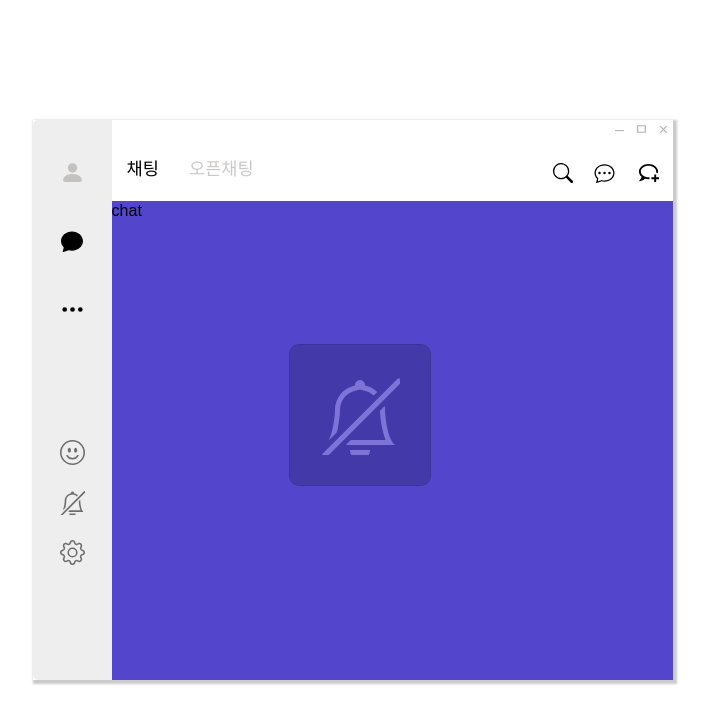
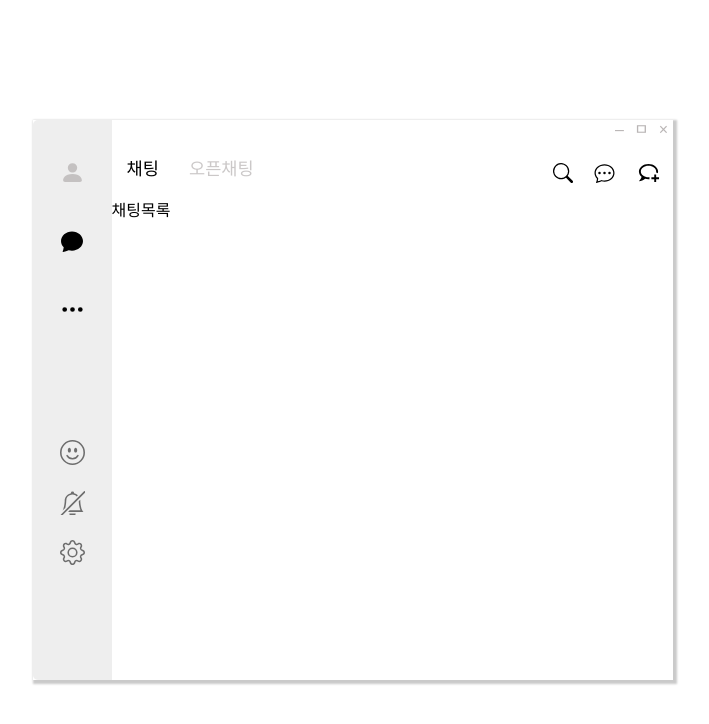
Before and after one commit to react-kakao-fe/kakao-clone, a React (Create React App) app: page /chat in a window 1280 px wide. Both pictures are taken after a click on the icon 359 px from the left and 502 px from the top of the page. Shown: the top 724 px of the page, without its empty margins (287-996 px from the left). Built offline with nearby package versions, Linux system fonts and the light colour scheme.

Commit message:
Fix: layout 수정

```diff
--- a/src/components/Navigation.jsx
+++ b/src/components/Navigation.jsx
@@ -1,5 +1,5 @@
-import React, { useState } from "react";
-import { NavLink } from "react-router-dom";
+import React, { useEffect, useState } from "react";
+import { Navigate, NavLink, useNavigate } from "react-router-dom";
 import styled, { keyframes } from "styled-components";
 import { ReactComponent as Personfill } from "../assets/person-fill.svg";
 import { ReactComponent as Chatfill } from "../assets/chat-fill.svg";
@@ -128,10 +128,10 @@ const BellDarkContainera = styled.div`
   animation: ${DisplayNone} forwards 4s 1s;
 `;
 
-const Navigation = () => {
-  const [bell, setBell] = useState(false);
-
+export const Navigation = () => {
+  const [bell, setBell] = useState(true);
   return (
+    <>
       <NavCintainer>
         <StyledNavLink to="/">
           <PersonIcon />
@@ -153,40 +153,9 @@ const Navigation = () => {
 
           <BottomIconWrapper>
             {bell ? (
-            <>
-              <BellSlashicon
-                onClick={() => {
-                  setBell(!bell);
-                }}
-              />
-
-              <BellDarkContainer>
-                <BellSlashicon
-                  style={{
-                    color: "white",
-                    width: "80px",
-                    height: "80px",
-                  }}
-                />
-              </BellDarkContainer>
-            </>
+              <BellIcon onClick={() => setBell(!bell)} />
             ) : (
-            <>
-              <BellIcon
-                onClick={() => {
-                  setBell(!bell);
-                }}
-              />
-              <BellDarkContainera>
-                <BellIcon
-                  style={{
-                    color: "white",
-                    width: "80px",
-                    height: "80px",
-                  }}
-                />
-              </BellDarkContainera>
-            </>
+              <BellSlashicon onClick={() => setBell(!bell)} />
             )}
           </BottomIconWrapper>
 
@@ -194,8 +163,40 @@ const Navigation = () => {
             <Settinghcon />
           </BottomIconWrapper>
         </BottomIconContainer>
+        {/* <BottomIcon /> */}
       </NavCintainer>
+    </>
   );
 };
 
-export default Navigation;
+export const BottomIcon = () => {
+  const [bell, setBell] = useState(false);
+
+  return (
+    <BottomIconContainer>
+      <BottomIconWrapper>
+        <EmojiSmileIcon />
+      </BottomIconWrapper>
+
+      <BottomIconWrapper>
+        <>
+          {bell ? (
+            <>
+              <BellSlashicon onClick={() => setBell(!bell)} />
+              <div>Hi</div>
+            </>
+          ) : (
+            <>
+              <BellIcon onClick={() => setBell(!bell)} />
+              <div>dd</div>
+            </>
+          )}
+        </>
+      </BottomIconWrapper>
+
+      <BottomIconWrapper>
+        <Settinghcon />
+      </BottomIconWrapper>
+    </BottomIconContainer>
+  );
+};
--- a/src/pages/Chat.jsx
+++ b/src/pages/Chat.jsx
@@ -1,7 +1,7 @@
 import React from "react";
 import styled from "styled-components";
 import { ChatHeader } from "../components/Header";
-import Navigation from "../components/Navigation";
+import { Navigation } from "../components/Navigation";
 
 const ChatContainer = styled.div`
   width: 50vw;
@@ -20,7 +20,6 @@ const ChatHeaderContainer = styled.div`
 const ChatInlineWrapperr = styled.div`
   width: 100%;
   height: 100%;
-  background-color: #5346cc;
 `;
 
 const Chat = () => {
@@ -30,7 +29,7 @@ const Chat = () => {
         <Navigation />
         <ChatHeaderContainer>
           <ChatHeader />
-          <ChatInlineWrapperr>chat</ChatInlineWrapperr>
+          <ChatInlineWrapperr>채팅목록</ChatInlineWrapperr>
         </ChatHeaderContainer>
       </ChatContainer>
     </>
--- a/src/pages/Main.jsx
+++ b/src/pages/Main.jsx
@@ -1,7 +1,7 @@
 import React from "react";
 import styled from "styled-components";
 import { MainHeader } from "../components/Header";
-import Navigation from "../components/Navigation";
+import { Navigation } from "../components/Navigation";
 
 const MainContainer = styled.div`
   width: 50vw;
@@ -20,7 +20,6 @@ const MainHeaderContainer = styled.div`
 const MainInlineWrapper = styled.div`
   width: 100%;
   height: 100%;
-  background-color: #1d84df;
 `;
 
 const Main = () => {
@@ -30,7 +29,7 @@ const Main = () => {
         <Navigation />
         <MainHeaderContainer>
           <MainHeader />
-          <MainInlineWrapper>Main</MainInlineWrapper>
+          <MainInlineWrapper>유저정보 가져오기</MainInlineWrapper>
         </MainHeaderContainer>
       </MainContainer>
     </>
--- a/src/pages/OpenChat.jsx
+++ b/src/pages/OpenChat.jsx
@@ -1,7 +1,7 @@
 import React from "react";
 import styled from "styled-components";
 import { ChatHeader } from "../components/Header";
-import Navigation from "../components/Navigation";
+import { Navigation } from "../components/Navigation";
 import kakaoImg from "../assets/kakao.png";
 
 const OpenChatContainer = styled.div`
```
Also changed, not shown: src/_redux/config/configStore.js (added, +11 -0 lines), src/_redux/modules/userinfo.js (added). Lines whose indentation alone changed are shown as unchanged.
